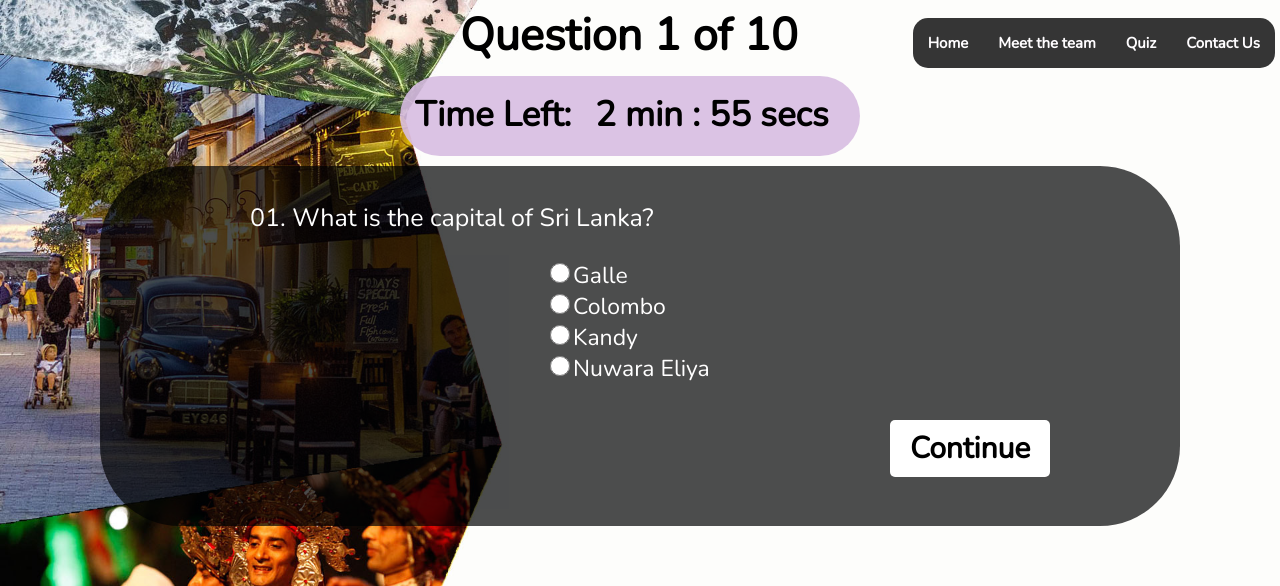
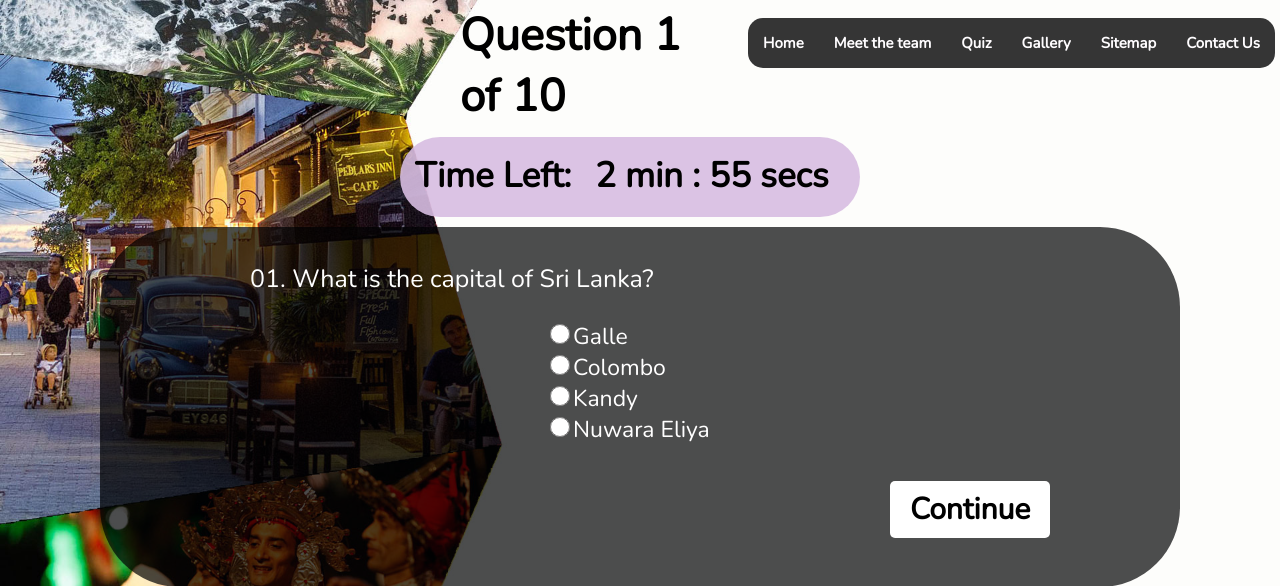
Before and after one commit to tsuresh/UoW-IIT-L4-Web-Development-Coursework, a PHP site: page /FinalQuiz.php in a window 1280 px wide. Shown: the top 586 px of the page. Run offline with PHP 8.4, Linux system fonts and the light colour scheme.

Commit message:
Added new navbars

```diff
--- a/FinalQuiz.php
+++ b/FinalQuiz.php
@@ -176,6 +176,12 @@
                <a href="enterTOquiz.php">Quiz</a>
             </li>
             <li>
+               <a href="gallery.php">Gallery</a>
+            </li>
+            <li>
+               <a href="sitemap.php">Sitemap</a>
+            </li>
+            <li>
                <a href="contact.php">Contact Us</a>
             </li>
          </ul>
--- a/enterTOquiz.php
+++ b/enterTOquiz.php
@@ -26,6 +26,12 @@
                <a href="enterTOquiz.php">Quiz</a>
             </li>
             <li>
+               <a href="gallery.php">Gallery</a>
+            </li>
+            <li>
+               <a href="sitemap.php">Sitemap</a>
+            </li>
+            <li>
                <a href="contact.php">Contact Us</a>
             </li>
          </ul>
--- a/galle.php
+++ b/galle.php
@@ -24,6 +24,12 @@
             </li>
             <li>
                <a href="enterTOquiz.php">Quiz</a>
+            </li>
+            <li>
+               <a href="gallery.php">Gallery</a>
+            </li>
+            <li>
+               <a href="sitemap.php">Sitemap</a>
             </li>
             <li>
                <a href="contact.php">Contact Us</a>
--- a/index.php
+++ b/index.php
@@ -30,6 +30,12 @@
             </li>
             <li>
                <a href="enterTOquiz.php">Quiz</a>
+            </li>
+            <li>
+               <a href="gallery.php">Gallery</a>
+            </li>
+            <li>
+               <a href="sitemap.php">Sitemap</a>
             </li>
             <li>
                <a href="contact.php">Contact Us</a>
```
Lines whose indentation alone changed are shown as unchanged.
